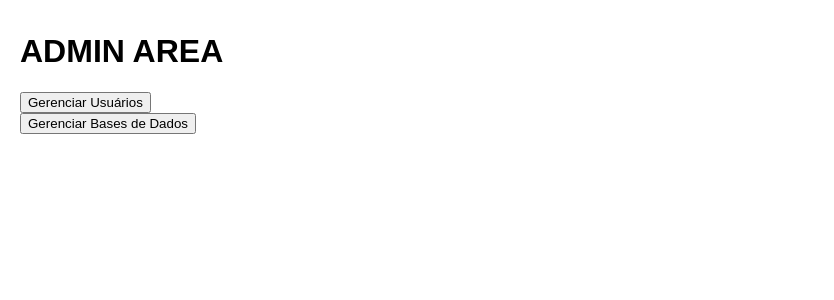
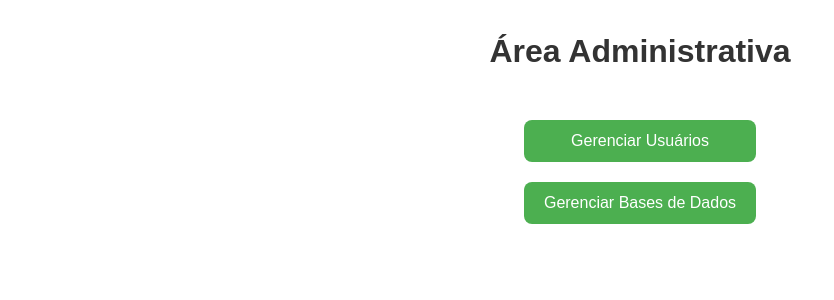
Before and after one commit to WladRamos/Freela_Assistant, a Django app: page / in a window 1280 px wide. Shown: the part 68-368 px from the top of the page, without its empty margins (0-834 px from the left). Run offline with Django 5.2, Linux system fonts and the light colour scheme; a user stored in the database is signed in; parts of the project's set-up code (start-up, migrations or seed data) failed here and were passed over; some libraries are stand-ins or nearby versions.

Commit message:
estilo da admin area

```diff
--- /dev/null
+++ b/AI_Assistant/Assistant_app/static/assistant/styles/admin-area.css
@@ -0,0 +1,35 @@
+.admin-title {
+    font-size: 2em;
+    margin-bottom: 50px;
+    color: #333;
+    text-align: center;
+  }
+
+  .admin-buttons {
+    display: flex;
+    flex-direction: column;
+    gap: 20px;
+    max-width: 300px;
+    margin: 0 auto;
+  }
+
+  .admin-buttons a {
+    text-decoration: none;
+  }
+
+  .admin-btn {
+    padding: 12px 20px;
+    background-color: #4CAF50;
+    color: white;
+    border: none;
+    border-radius: 8px;
+    font-size: 1rem;
+    cursor: pointer;
+    transition: background-color 0.3s;
+    width: 100%;
+    text-align: center;
+  }
+
+  .admin-btn:hover {
+    background-color: #45a049;
+  }
--- a/AI_Assistant/Assistant_app/templates/assistant/admin-area.html
+++ b/AI_Assistant/Assistant_app/templates/assistant/admin-area.html
@@ -2,16 +2,22 @@
 {% load static %}
 
 {% block title %}Área Administrativa{% endblock %}
-{% block css %}<link rel="stylesheet" href="{% static 'assistant/styles/styles.css' %}">{% endblock %}
+
+{% block css %}
+<link rel="stylesheet" href="{% static 'assistant/styles/styles.css' %}">
+<link rel="stylesheet" href="{% static 'assistant/styles/admin-area.css' %}">
+{% endblock %}
 
 {% block content %}
-    <h1>ADMIN AREA</h1>
+<h1 class="admin-title">Área Administrativa</h1>
 
+<div class="admin-buttons">
     <a href="{% url 'admin_user_list' %}">
-        <button>Gerenciar Usuários</button>
+        <button class="admin-btn">Gerenciar Usuários</button>
     </a>
 
     <a href="{% url 'admin_vector_base' %}">
-        <button>Gerenciar Bases de Dados</button>
+        <button class="admin-btn">Gerenciar Bases de Dados</button>
     </a>
+</div>
 {% endblock %}
--- a/AI_Assistant/Assistant_app/templates/assistant/admin-vector-base.html
+++ b/AI_Assistant/Assistant_app/templates/assistant/admin-vector-base.html
@@ -9,7 +9,7 @@
 {% endblock %}
 
 {% block content %}
-<h1>Base Vetorial - Trabalhos</h1>
+<h1>Administração da base de trabalhos</h1>
 
 <div class="top-controls">
   <form method="get" class="search-form">
```
